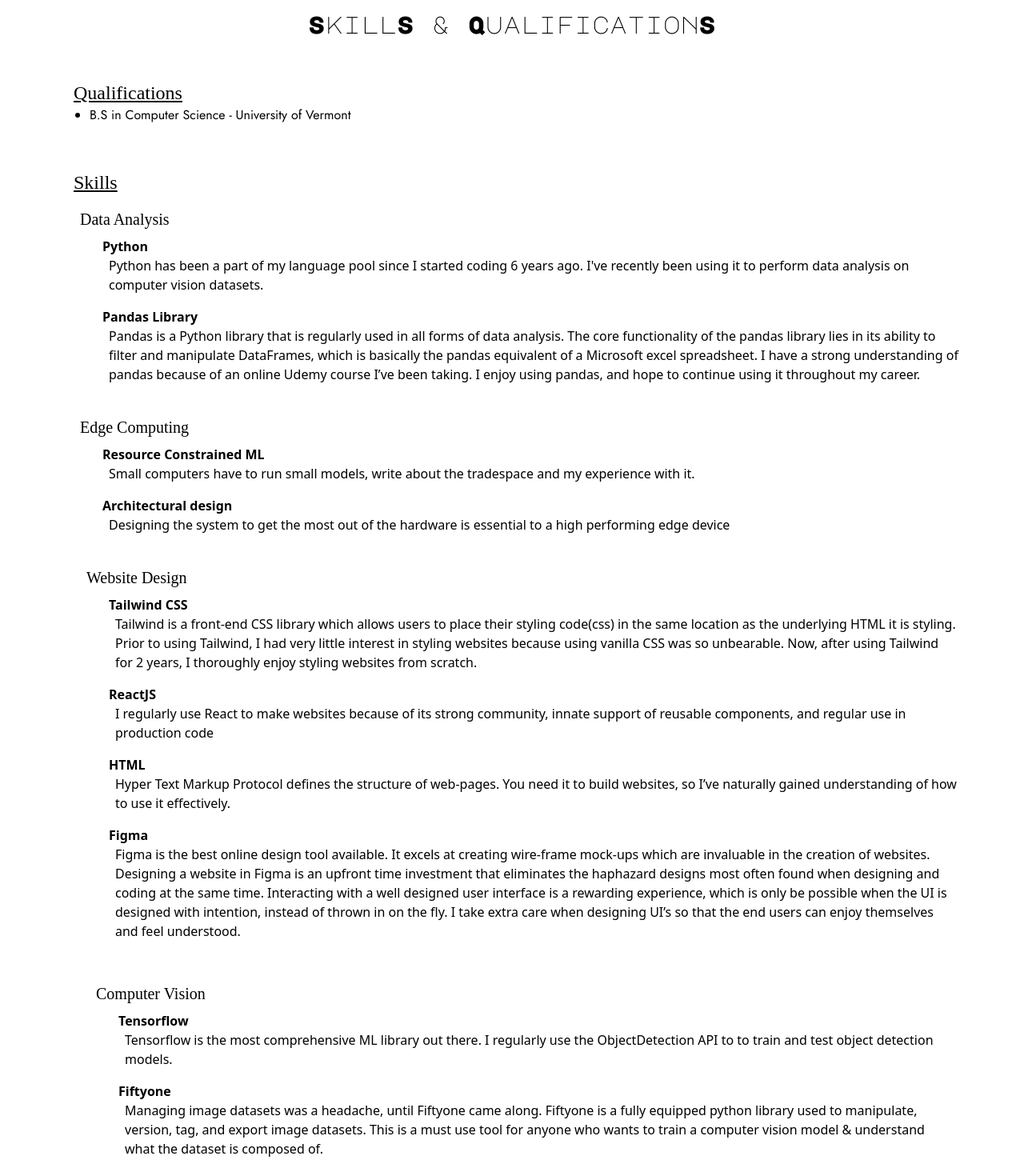
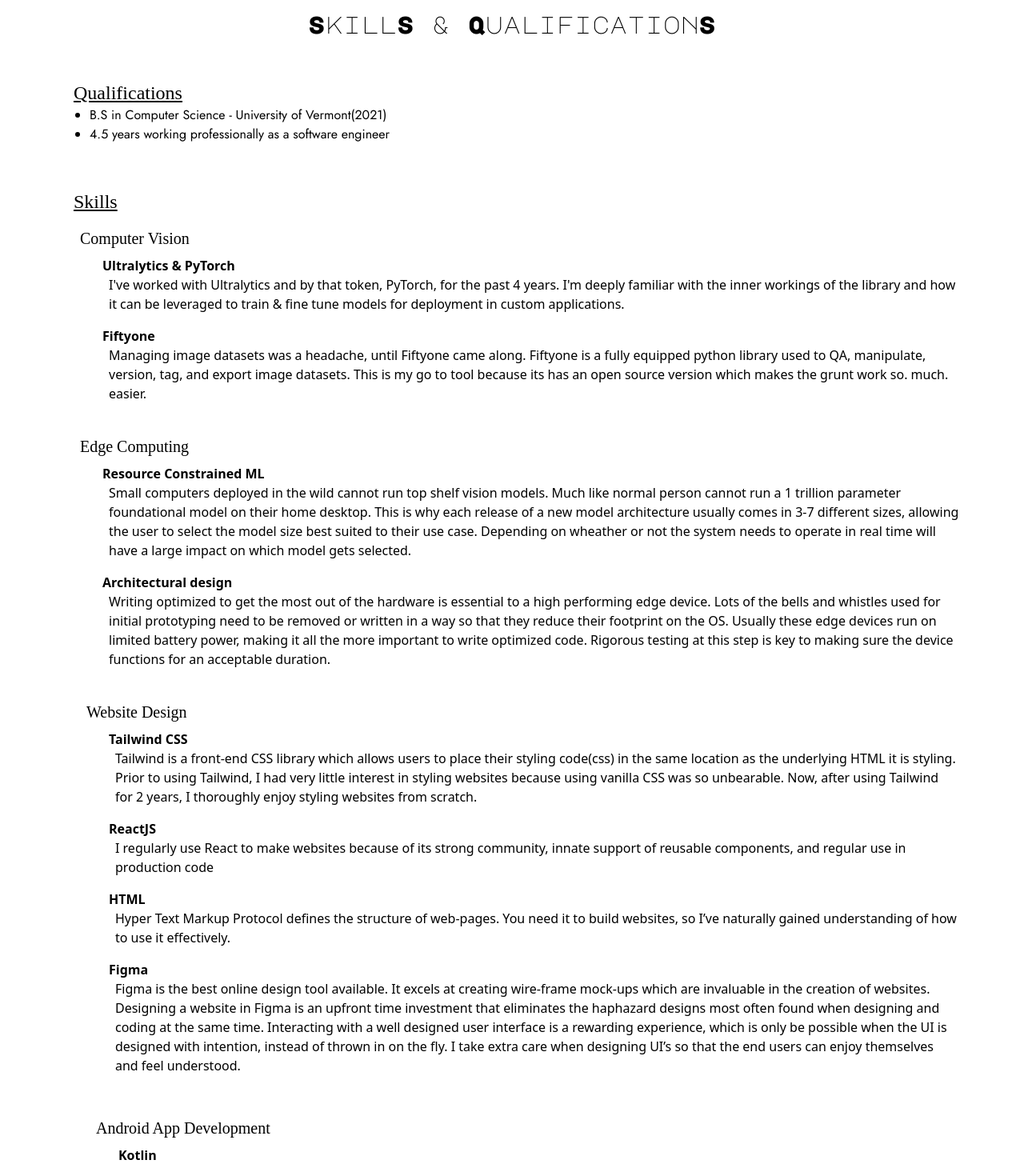
Before and after one commit to iaverypadberg/iaverypadberg.github.io, a React (Create React App) app: page /#/skills in a window 1280 px wide. Shown: the part 20-1480 px from the top of the page at 80% size. Built offline with nearby package versions, Linux system fonts and the light colour scheme; a web font is replaced by a local one.

Commit message:
skills update

```diff
--- a/src/pages/ProfessionalExperience.js
+++ b/src/pages/ProfessionalExperience.js
@@ -19,7 +19,7 @@ const ProfessionalExperience = () => {
             />
             <div className='flex flex-col md:flex-row justify-center'>
                 <div className='flex flex-col items-top mx-10 mt-0 font-body'>
-                    <h2 className='font-main text-lg m-2 underline underline-offset-4'>Responabilities in a nutshell</h2>
+                    <h2 className='font-main text-lg m-2 underline underline-offset-4'>Responabilities</h2>
                     <ul className='list-disc mx-5'>
                         <li>Collaborating with teamates to execute technical work</li>
                         <li>Training & Evalutating Computer Vision models with Pytorch</li>
--- a/src/pages/Skills.js
+++ b/src/pages/Skills.js
@@ -8,7 +8,8 @@ const Skills = () => {
                 <div className='flex flex-col items-start my-5 p-2'>
                     <h2 className='font-main text-xl md:text-2xl underline underline-offset-2'>Qualifications</h2>
                     <ul className='font-body list-disc ml-5'>
-                        <li>B.S in Computer Science - University of Vermont</li>
+                        <li>B.S in Computer Science - University of Vermont(2021)</li>
+                        <li>4.5 years working professionally as a software engineer</li>
                     </ul>
                 </div>
 
@@ -20,40 +21,38 @@ const Skills = () => {
                     </ul>
                 </div> */}
 
+
+
                 <div className='flex flex-col items-start mt-5 p-2'>
                     <h2 className='font-main text-xl md:text-2xl underline underline-offset-2'>Skills</h2>
 
                     <div className='flex flex-col my-2 items-start p-2'>
-                        <h2 className='font-main text-xl'>Data Analysis</h2>
+                        <h2 className='font-main text-xl'>Computer Vision</h2>
                         <ul className='ml-5'>
                             <li className='p-2'>
-                                <p className='font-bold'>Python</p>
-                                <p className='px-2'>Python has been a part of my language pool since I started coding 6 years ago. I've recently been using it to perform data analysis on computer vision datasets.</p>
+                                <p className='font-bold'>Ultralytics & PyTorch</p>
+                                <p className='px-2'>I've worked with Ultralytics and by that token, PyTorch, for the past 4 years. I'm deeply familiar with the inner workings of the library and how it can be leveraged to train & fine tune models for deployment in custom applications.</p>
                             </li>
                             <li className='p-2'>
-                                <p className='font-bold'>Pandas Library</p>
-                                <p className='px-2'>Pandas is a Python library that is regularly used in all forms of data analysis. The core functionality of the pandas library lies in its ability to filter and manipulate DataFrames, which is basically the pandas equivalent of a Microsoft excel spreadsheet. I have a strong understanding of pandas because of an online Udemy course I’ve been taking. I enjoy using pandas, and hope to continue using it throughout my career.</p>
+                                <p className='font-bold'>Fiftyone</p>
+                                <p className='px-2'>Managing image datasets was a headache, until Fiftyone came along. Fiftyone is a fully equipped python library used to QA, manipulate, version, tag, and export image datasets. This is my go to tool because its has an open source version which makes the grunt work so. much. easier.</p>
                             </li>
                         </ul>
                     </div>
-
-
 
                     <div className='flex flex-col my-2 items-start p-2'>
                         <h2 className='font-main text-xl'>Edge Computing</h2>
                         <ul className='ml-5'>
                             <li className='p-2'>
                                 <p className='font-bold'>Resource Constrained ML</p>
-                                <p className='px-2'>Small computers have to run small models, write about the tradespace and my experience with it.</p>
+                                <p className='px-2'>Small computers deployed in the wild cannot run top shelf vision models. Much like normal person cannot run a 1 trillion parameter foundational model on their home desktop. This is why each release of a new model architecture usually comes in 3-7 different sizes, allowing the user to select the model size best suited to their use case. Depending on wheather or not the system needs to operate in real time will have a large impact on which model gets selected.</p>
                             </li>
                             <li className='p-2'>
                                 <p className='font-bold'>Architectural design</p>
-                                <p className='px-2'>Designing the system to get the most out of the hardware is essential to a high performing edge device</p>
+                                <p className='px-2'>Writing optimized to get the most out of the hardware is essential to a high performing edge device. Lots of the bells and whistles used for initial prototyping need to be removed or written in a way so that they reduce their footprint on the OS. Usually these edge devices run on limited battery power, making it all the more important to write optimized code. Rigorous testing at this step is key to making sure the device functions for an acceptable duration.</p>
                             </li>
                         </ul>
                     </div>
-
-
 
                     <div className='flex flex-col m-2 items-start p-2'>
                         <h2 className='font-main text-xl'>Website Design</h2>
@@ -78,19 +77,21 @@ const Skills = () => {
                         </ul>
                     </div>
 
-                    <div className='flex flex-col m-5 items-start p-2'>
-                        <h2 className='font-main text-xl'>Computer Vision</h2>
+                    {/* <div className='flex flex-col my-2 items-start p-2'>
+                        <h2 className='font-main text-xl'>Data Analysis</h2>
                         <ul className='ml-5'>
                             <li className='p-2'>
-                                <p className='font-bold'>Tensorflow</p>
-                                <p className='px-2'>Tensorflow is the most comprehensive ML library out there. I regularly use the ObjectDetection API to to train and test object detection models.</p>
+                                <p className='font-bold'>Python</p>
+                                <p className='px-2'>Python has been a part of my language pool since I started coding 6 years ago. I've recently been using it to perform data analysis on computer vision datasets.</p>
                             </li>
                             <li className='p-2'>
-                                <p className='font-bold'>Fiftyone</p>
-                                <p className='px-2'>Managing image datasets was a headache, until Fiftyone came along. Fiftyone is a fully equipped python library used to manipulate, version, tag, and export image datasets. This is a must use tool for anyone who wants to train a computer vision model & understand what the dataset is composed of.</p>
+                                <p className='font-bold'>Pandas Library</p>
+                                <p className='px-2'>Pandas is a Python library that is regularly used in all forms of data analysis. The core functionality of the pandas library lies in its ability to filter and manipulate DataFrames, which is basically the pandas equivalent of a Microsoft excel spreadsheet. I have a strong understanding of pandas because of an online Udemy course I’ve been taking. I enjoy using pandas, and hope to continue using it throughout my career.</p>
                             </li>
                         </ul>
-                    </div>
+                    </div> */}
+
+
 
                     <div className='flex flex-col m-5 items-start p-2'>
                         <h2 className='font-main text-xl'>Android App Development</h2>
```
